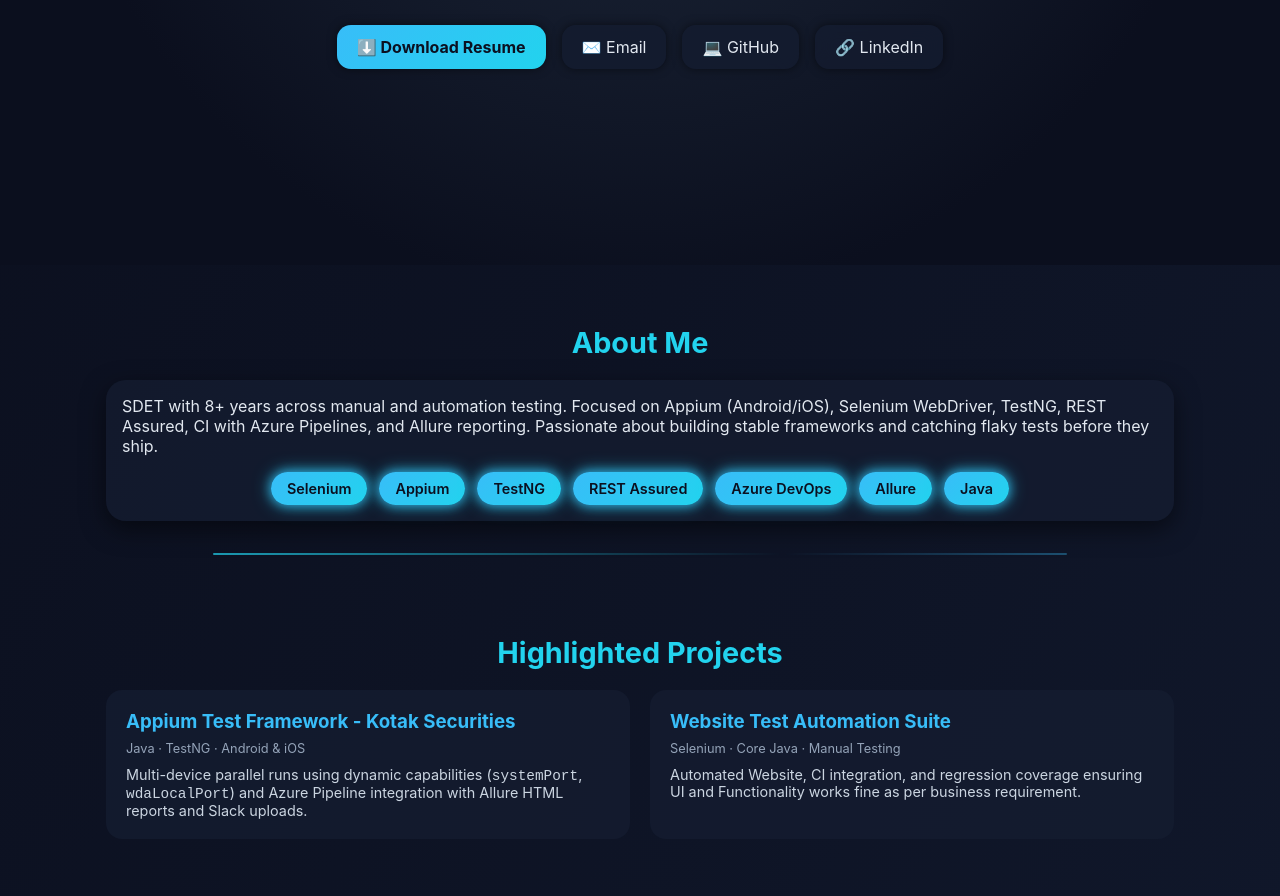
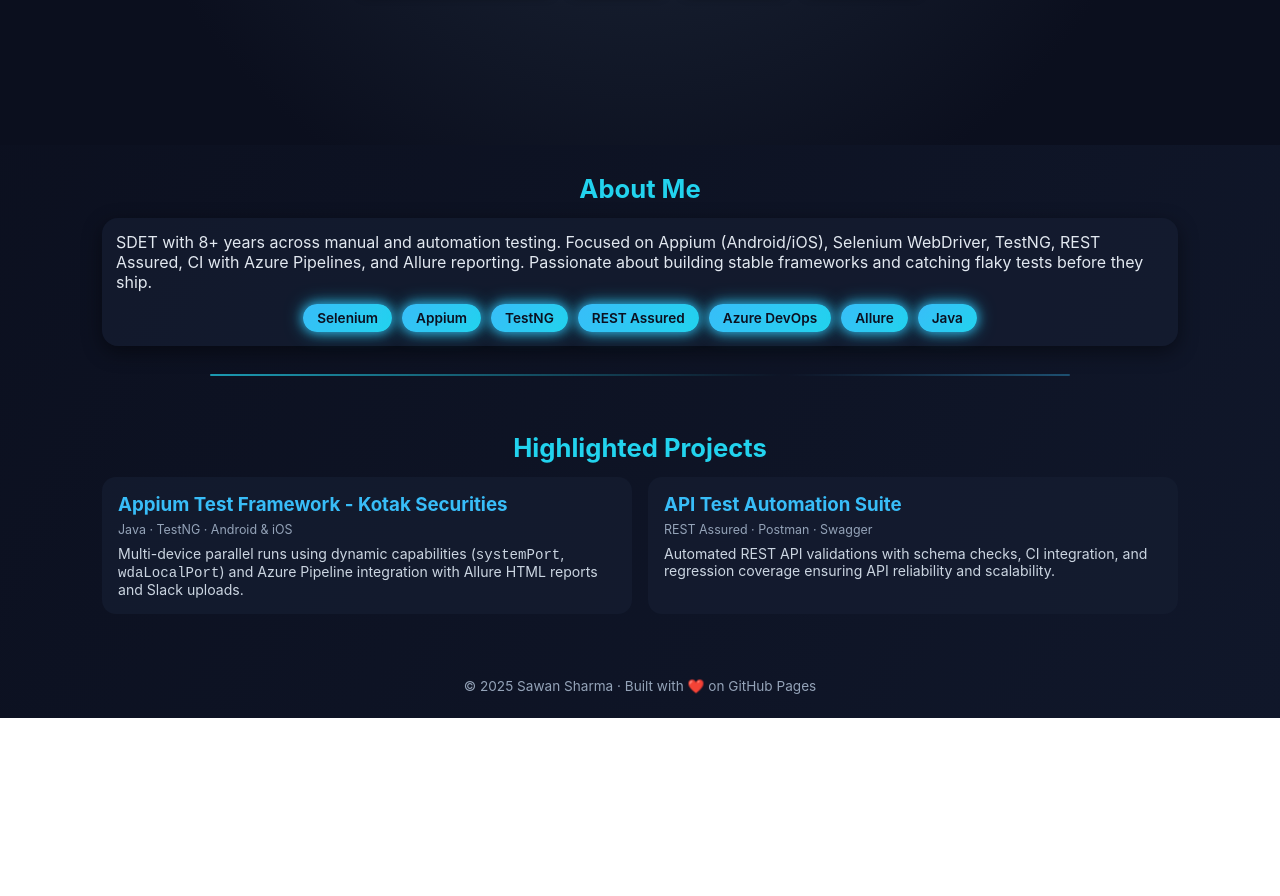
Before and after one commit to sawanS/Portfolio, a plain HTML site: page index.html in a window 1280 px wide. Shown: the part 295-1191 px from the top of the page. After the commit the page ends 1013 px from the top, so only its background shows below. Drawn offline with Linux system fonts and the light colour scheme.

Commit message:
Update index.html

```diff
--- a/index.html
+++ b/index.html
@@ -27,8 +27,8 @@
 
     /* ====== HERO ====== */
     .hero {
-      min-height: 70vh; /* reduced from 100vh */
-      padding: 40px 20px;
+      min-height: 55vh; /* reduced from 70vh */
+      padding: 20px 16px;
       display: flex;
       flex-direction: column;
       justify-content: center;
@@ -42,7 +42,7 @@
       100% {background-position: 100% 50%;}
     }
     .hero h1 {
-      font-size: 3rem;
+      font-size: 2.8rem;
       font-weight: 800;
       background: linear-gradient(to right, var(--brand), var(--brand2));
       -webkit-background-clip: text;
@@ -50,21 +50,22 @@
       text-shadow: var(--glow);
     }
     .hero p {
-      font-size: 1.2rem;
+      font-size: 1.1rem;
       color: var(--muted);
-      margin-top: 12px;
+      margin-top: 8px;
     }
-    .buttons {margin-top: 28px; display: flex; gap: 16px; flex-wrap: wrap;}
+    .buttons {margin-top: 20px; display: flex; gap: 14px; flex-wrap: wrap;}
     .btn {
-      padding: 12px 20px;
-      border-radius: 14px;
+      padding: 10px 18px;
+      border-radius: 12px;
       background: var(--panel);
       backdrop-filter: blur(10px);
-      box-shadow: 0 0 10px rgba(0,0,0,.5);
+      box-shadow: 0 0 8px rgba(0,0,0,.5);
       transition: all .3s;
+      font-size: .95rem;
     }
     .btn:hover {
-      transform: translateY(-3px) scale(1.05);
+      transform: translateY(-2px) scale(1.05);
       box-shadow: var(--glow);
     }
     .btn.primary {
@@ -76,9 +77,12 @@
     /* ====== SECTIONS ====== */
     section {
       max-width: 1100px;
-      margin: 40px auto;
-      padding: 20px 16px;
+      margin: 24px auto;   /* reduced */
+      padding: 16px 12px;  /* reduced */
       position: relative;
+    }
+    section:first-of-type {
+      margin-top: 12px; /* extra compact below hero */
     }
 
     /* Animated divider between sections */
@@ -87,7 +91,7 @@
       display: block;
       height: 2px;
       width: 80%;
-      margin: 32px auto 0;
+      margin: 28px auto 0;
       background: linear-gradient(90deg, transparent, var(--brand), var(--brand2), transparent);
       opacity: 0.7;
       border-radius: 2px;
@@ -100,36 +104,36 @@
     }
 
     h2 {
-      font-size: 1.8rem;
+      font-size: 1.6rem;
       color: var(--brand2);
-      margin-bottom: 20px;
+      margin-bottom: 14px;
       text-align: center;
     }
     .card {
       background: var(--panel);
-      border-radius: 20px;
-      padding: 16px;
-      box-shadow: 0 8px 24px rgba(0,0,0,.5);
+      border-radius: 16px;
+      padding: 14px;
+      box-shadow: 0 6px 20px rgba(0,0,0,.45);
       transition: all .3s ease;
     }
-    .card:hover {transform: translateY(-4px); box-shadow: var(--glow);}
+    .card:hover {transform: translateY(-3px); box-shadow: var(--glow);}
 
     /* ====== SKILLS ====== */
-    .skills {display:flex; flex-wrap:wrap; gap:12px; justify-content:center; margin-top:16px;}
+    .skills {display:flex; flex-wrap:wrap; gap:10px; justify-content:center; margin-top:12px;}
     .pill {
       background: linear-gradient(135deg,var(--brand),var(--brand2));
       color:#0b1020;
-      padding:8px 16px;
+      padding:6px 14px;
       border-radius:999px;
-      font-size: .9rem;
+      font-size: .85rem;
       font-weight:600;
       box-shadow:0 0 6px rgba(0,0,0,.4);
       animation: pulseGlow 3s ease-in-out infinite;
       transition: transform .3s, box-shadow .3s;
     }
     .pill:hover {
-      transform: scale(1.1);
-      box-shadow: 0 0 16px rgba(56,189,248,1), 0 0 24px rgba(34,211,238,0.9);
+      transform: scale(1.08);
+      box-shadow: 0 0 14px rgba(56,189,248,1), 0 0 20px rgba(34,211,238,0.9);
     }
     @keyframes pulseGlow {
       0%   { box-shadow: 0 0 6px rgba(56,189,248,0.5), 0 0 10px rgba(34,211,238,0.4); }
@@ -139,25 +143,25 @@
 
     /* ====== PROJECTS ====== */
     .projects {
-      display:grid; grid-template-columns: 1fr; gap:16px;
+      display:grid; grid-template-columns: 1fr; gap:14px;
     }
-    @media(min-width:720px) {.projects{grid-template-columns:1fr 1fr; gap:20px;}}
+    @media(min-width:720px) {.projects{grid-template-columns:1fr 1fr; gap:16px;}}
     .project {
       background: var(--panel);
-      border-radius: 16px;
-      padding: 20px;
+      border-radius: 14px;
+      padding: 16px;
       transition: .3s;
     }
     .project:hover {box-shadow: var(--glow);}
-    .project h3 {margin-bottom:8px; color: var(--brand);}
-    .badge {font-size:.8rem; color: var(--muted);}
-    .project p {margin-top:10px; color:#cbd5e1; font-size:.9rem;}
+    .project h3 {margin-bottom:6px; color: var(--brand);}
+    .badge {font-size:.78rem; color: var(--muted);}
+    .project p {margin-top:8px; color:#cbd5e1; font-size:.88rem;}
 
     /* ====== FOOTER ====== */
     footer {
       text-align: center;
-      padding: 30px;
-      font-size: .9rem;
+      padding: 24px;
+      font-size: .85rem;
       color: var(--muted);
     }
   </style>
@@ -202,9 +206,9 @@
         <p>Multi-device parallel runs using dynamic capabilities (<code>systemPort</code>, <code>wdaLocalPort</code>) and Azure Pipeline integration with Allure HTML reports and Slack uploads.</p>
       </div>
       <div class="project">
-        <h3>Website Test Automation Suite</h3>
-        <div class="badge">Selenium · Core Java · Manual Testing</div>
-        <p>Automated Website, CI integration, and regression coverage ensuring UI and Functionality works fine as per business requirement.</p>
+        <h3>API Test Automation Suite</h3>
+        <div class="badge">REST Assured · Postman · Swagger</div>
+        <p>Automated REST API validations with schema checks, CI integration, and regression coverage ensuring API reliability and scalability.</p>
       </div>
     </div>
   </section>
```
